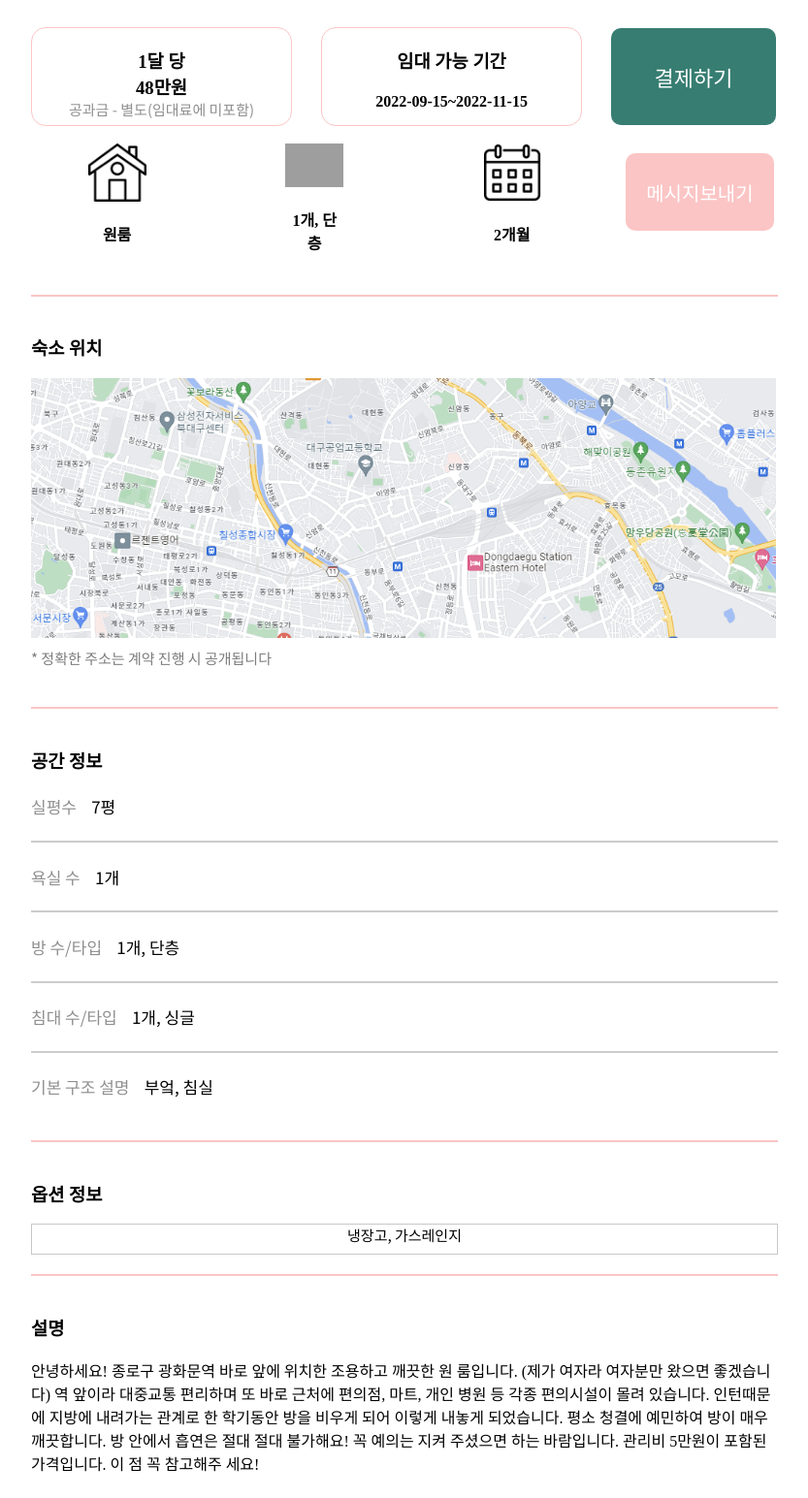
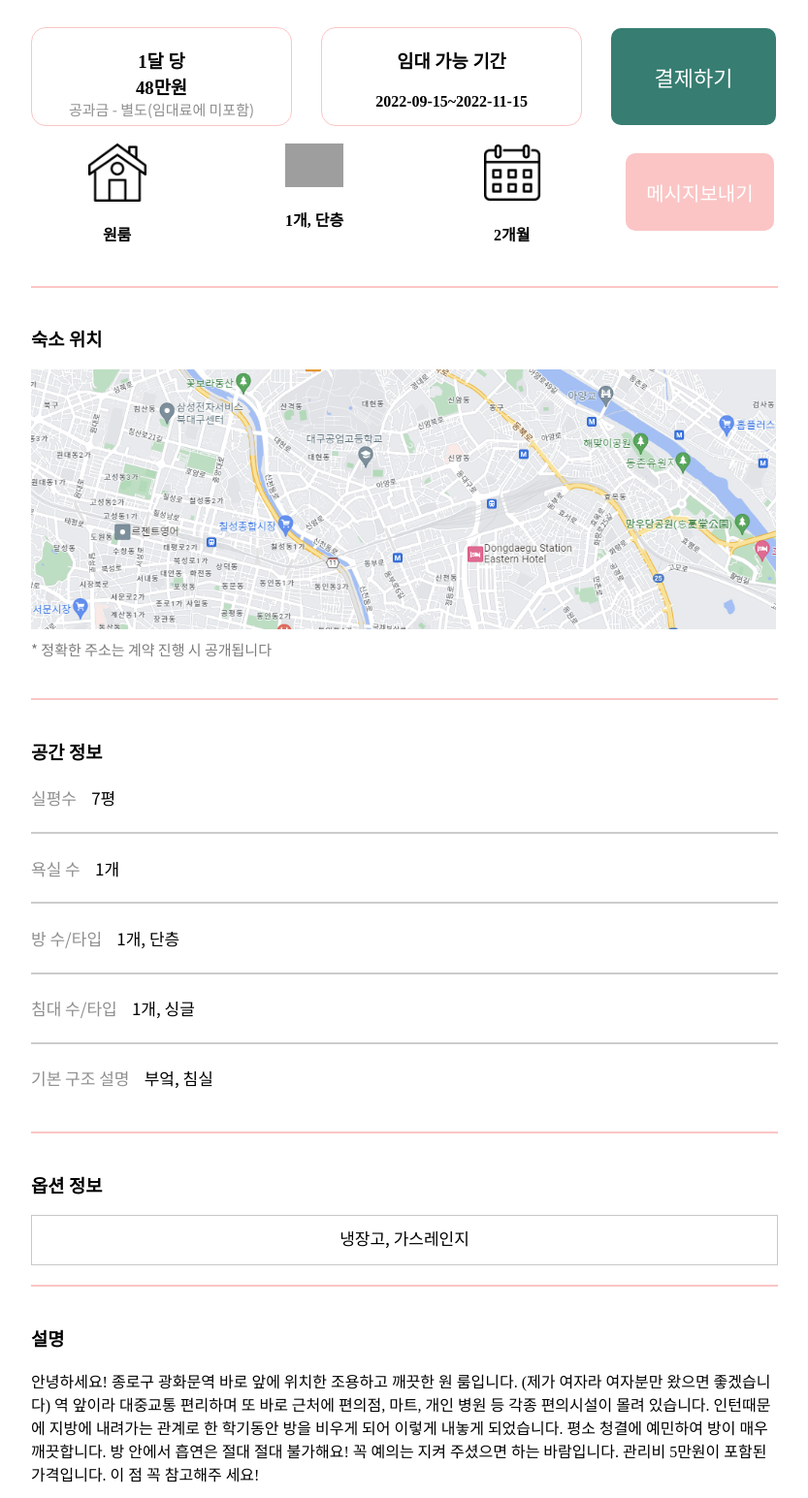
Before and after one commit to miloul/ANLI, a Django app: page /detail/1 in a window 1280 px wide. Shown: the part 806-2351 px from the top of the page at 97% size, without its empty margins (268-1101 px from the left). Run offline with Django 4.2, Linux system fonts and the light colour scheme; data comes from the database, SQL or seed files in the repository; both versions use the stored data as it was after the commit; grey boxes are pictures that could not be loaded.

Commit message:
detail.css changed

```diff
--- a/anliproject/anli/templates/detail.html
+++ b/anliproject/anli/templates/detail.html
@@ -12,7 +12,7 @@
         rel="stylesheet">
     <link href="https://fonts.googleapis.com/css2?family=Noto+Sans+KR:wght@100;300;400;500;700;900&display=swap"
         rel="stylesheet">
-    <link rel="stylesheet" href="{% static 'css/detail1.css' %}" />
+    <link rel="stylesheet" href="{% static 'css/detail2.css' %}" />
     <link rel="stylesheet" href="{% static 'css/default-style.css' %}" />
 </head>
 
--- a/anliproject/static/css/detail1.css
+++ b/anliproject/static/css/detail2.css
@@ -100,7 +100,7 @@
 }
 
 .info-msg {
-    width: 60px;
+    width: 120px;
 }
 
 /* 메시지 보내기 */
@@ -156,9 +156,11 @@
     text-align: center;
     width: 100%;
     height: 30px;
-    font-size: 15px;
+    font-size: 17px;
     font-family: 'Noto Sans KR', sans-serif;
     font-weight: 400;
+    padding-top: 10px;
+    padding-bottom: 10px;
 }
 
 .description{
```
Also changed, not shown: anliproject/db.sqlite3.
